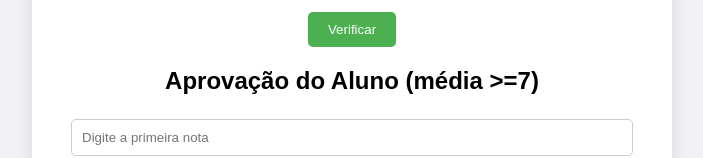
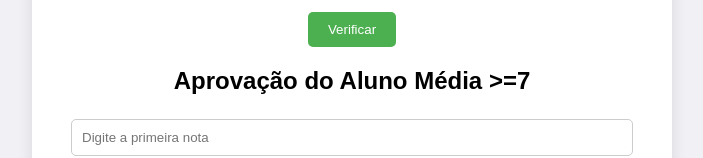
Before and after one commit to mourapontes/API-MAT-2, a plain HTML site: page index.html in a window 1280 px wide. Shown: the part 487-645 px from the top of the page, without its empty margins (288-991 px from the left). Drawn offline with Linux system fonts and the light colour scheme.

Commit message:
index.html

```diff
--- a/index.html
+++ b/index.html
@@ -24,7 +24,7 @@
         <p id="resultado2"></p>
 
         <!-- Verificar aprovação do aluno -->
-        <h2>Aprovação do Aluno (média >=7) </h2>
+        <h2>Aprovação do Aluno Média >=7 </h2>
         <input type="number" id="nota1" placeholder="Digite a primeira nota">
         <input type="number" id="nota2" placeholder="Digite a segunda nota">
         <button onclick="verificarAprovacao()">Verificar</button>
```
